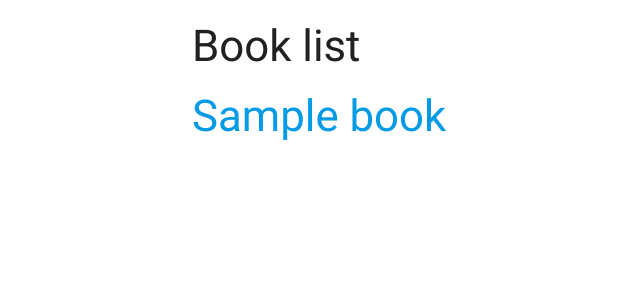
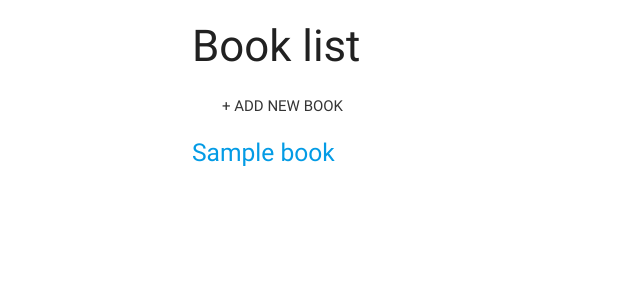
Before and after one commit to meialbiol/python-library, a Django app: a page that uses library/templates/library/book_list.html in a window 1280 px wide. Shown: the top 300 px of the page, without its empty margins (0-640 px from the left). Run offline with Django 3.2, Linux system fonts and the light colour scheme; tables that the repository leaves empty hold one stand-in row (values such as "Sample post"); some libraries are stand-ins or nearby versions.

Commit message:
Añadir nuevo libro a la biblioteca

```diff
--- a/library/templates/library/book_list.html
+++ b/library/templates/library/book_list.html
@@ -2,14 +2,15 @@
 
 {% block header %}
 <h3>Book list</h3>
+    <p><a class="waves-effect waves-yellow btn-flat" href="{% url 'library:new_book' %}"> + ADD NEW BOOK</a></p>
 {% endblock header %}
 {% block content %}
 
     <ul>
     {% for book in books %}
-    <li><h3><a href="#">{{ book }}</a></h3></li>
+    <li><h5><a href="#">{{ book }}</a></h5></li>
     {% empty %}
-        <li> <a class="waves-effect waves-yellow btn-flat" href="#"> + ADD NEW BOOK</a> No books have been added yet.</li>
+        <li>No books have been added yet.</li>
     {% endfor %}
 </ul>
 
--- a/library/urls.py
+++ b/library/urls.py
@@ -6,4 +6,5 @@ urlpatterns = [
     #homepage
     url(r'^$', views.index, name='index'),
     url(r'^book-list/$', views.book_list, name='book_list'),
+    url(r'^new_book/$', views.new_book, name='new_book'),
 ]
--- a/library/views.py
+++ b/library/views.py
@@ -1,6 +1,10 @@
+from django.http import HttpResponseRedirect
 from django.shortcuts import render
 
 # Create your views here.
+from django.urls import reverse
+
+from library.forms import BookForm
 from library.models import Book
 
 
@@ -12,3 +16,15 @@ def book_list(request):
     books = Book.objects.all()
     context = {'books': books}
     return render(request, 'library/book_list.html', context)
+
+def new_book(request):
+    if request.method != 'POST':
+        form = BookForm()
+    else:
+        form = BookForm(request.POST)
+        if form.is_valid():
+            form.save()
+            return HttpResponseRedirect(reverse('library:book_list'))
+
+    context = {'form': form}
+    return render(request, 'library/new_book.html', context)
--- /dev/null
+++ b/requirements/base.txt
@@ -0,0 +1 @@
+Django==1.11.7
```
Also changed, not shown: library/forms.py (added, +11 -0 lines), library/templates/library/new_book.html (added, +14 -0 lines).
